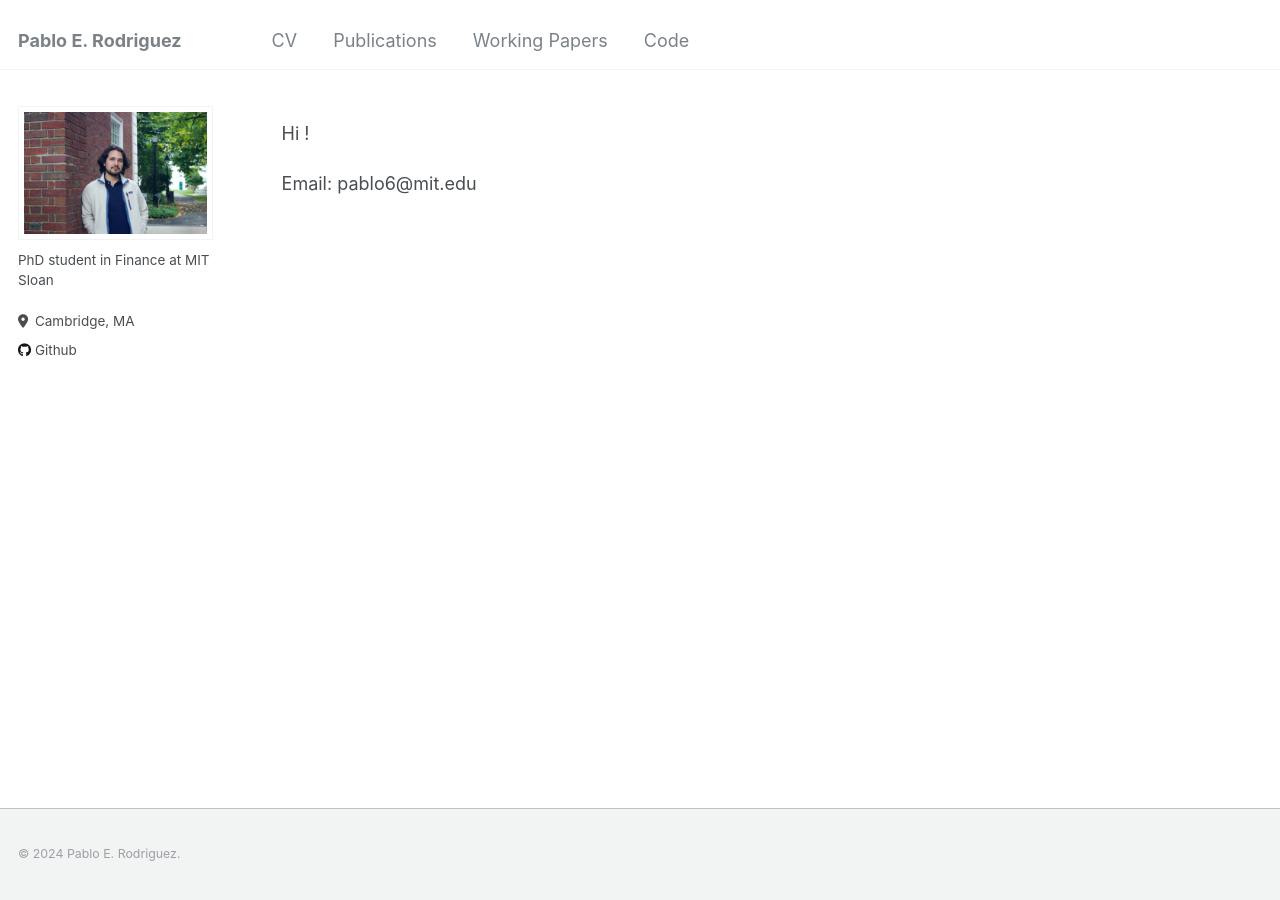
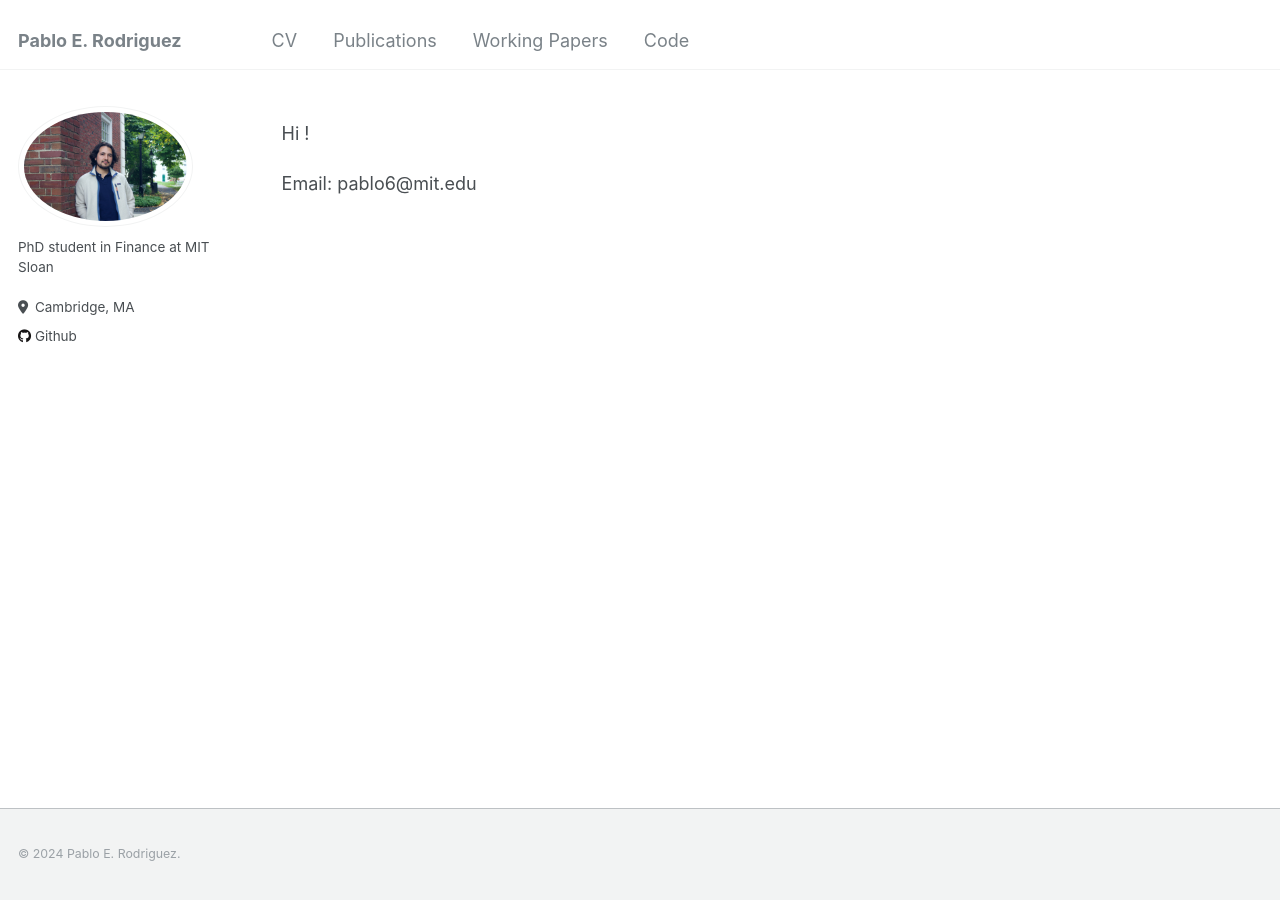
Before and after one commit to pablo-e-rodriguez/pablo-e-rodriguez.github.io, a Jekyll site: the page built from _pages/about.md, in a window 1280 px wide. Built offline with Jekyll 4.4.1, drawn with Linux system fonts in a browser that asks for light colours.

Commit message:
Update _sidebar.scss

```diff
--- a/_sass/_sidebar.scss
+++ b/_sass/_sidebar.scss
@@ -79,21 +79,21 @@
 .author__avatar {
   display: table-cell;
   vertical-align: top;
-  width: 50px; // Increased from 36px
-  height: 100px; // Added to maintain square shape
+  width: 36px;
+  // set width only, for non-square avatars
+  // height: 36px;
+
   @include breakpoint($large) {
     display: block;
     width: auto;
     height: auto;
   }
+
   img {
-    width: 100%; // Changed from max-width
-    height: 100%; // Added to ensure the image fills the container
-    border-radius: 0; // Keeps the square shape
-    object-fit: cover; // Ensures the image covers the area without distortion
+    max-width: 175px;
+    border-radius: 50%;
+
     @include breakpoint($large) {
-      max-width: 250px; // Increased from 175px
-      max-height: 300px; // Added to maintain aspect ratio
       padding: 5px;
       border: 1px solid $border-color;
     }
```
